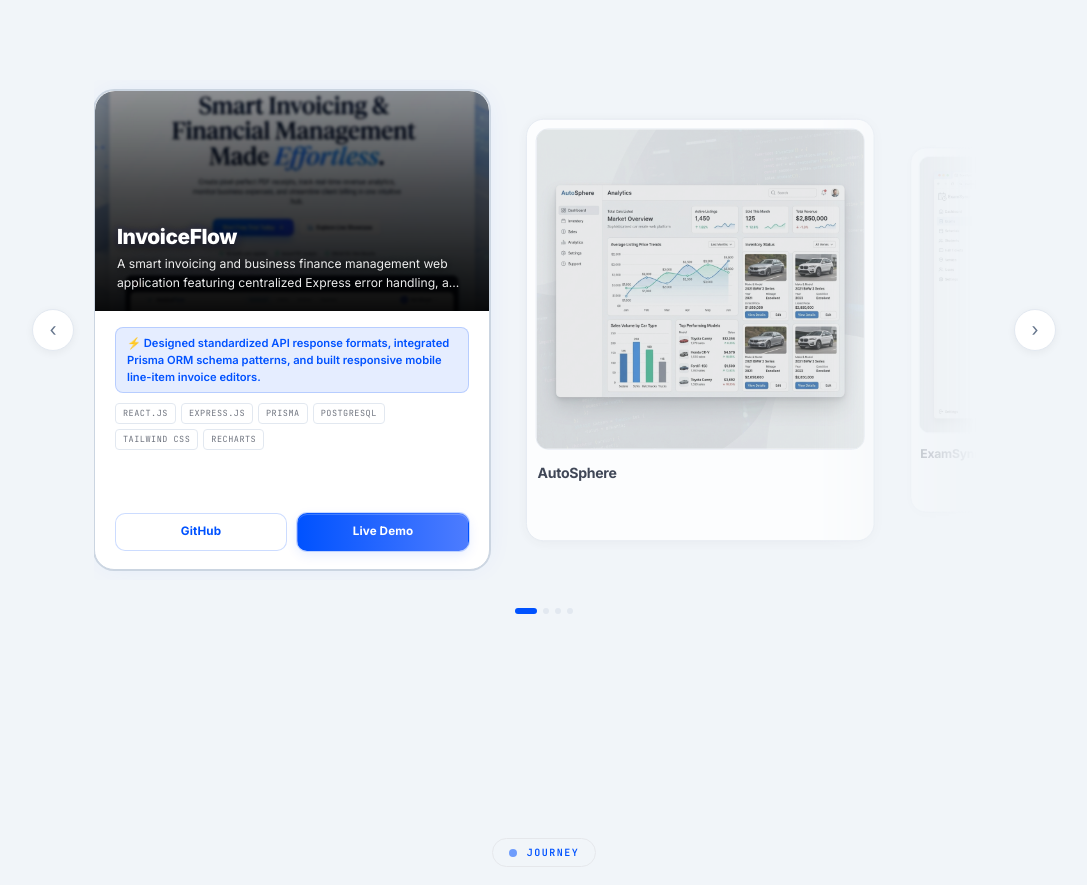
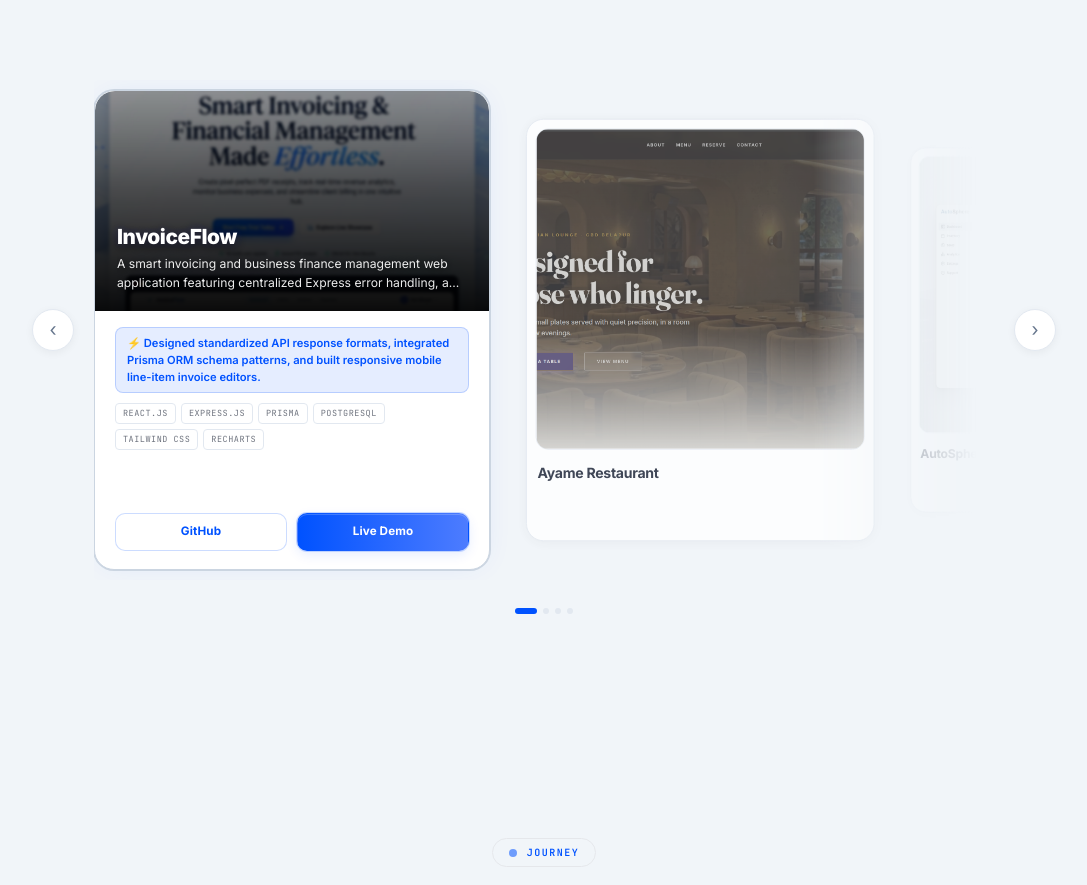
Before and after one commit to RajPakhurde/Portfolio, a React (Vite) app: page / in a window 1280 px wide. Shown: the part 1102-1987 px from the top of the page, without its empty margins (96-1183 px from the left). Built offline with nearby package versions, Linux system fonts and the light colour scheme; a web font is replaced by a local one.

Commit message:
shuffle project sequence

```diff
--- a/src/data/projects.js
+++ b/src/data/projects.js
@@ -8,6 +8,16 @@
     image: "/projects/invoiceflow.png",
     github: "https://github.com/RajPakhurde/InvoiceFlow",
     demo: "https://invoiceflow.rajpakhurde.in",
+  },
+  {
+    title: "Ayame Restaurant",
+    description:
+      "A premium, responsive single-page landing site for Ayame, a modern Asian fusion lounge in CBD Belapur, Navi Mumbai. Built to show visual brand identity, dynamic menu highlights, and booking CTAs.",
+    highlight: "Engineered a custom Pinterest-style masonry photo gallery, built an interactive full-menu lightbox modal, and added premium preloader animations using Framer Motion.",
+    tech: ["React.js", "Vite", "Framer Motion", "CSS"],
+    image: "/projects/ayame.png",
+    github: "https://github.com/RajPakhurde/ayame-restaurant",
+    demo: "https://ayame.restaurant.rajpakhurde.in/",
   },
   {
     title: "AutoSphere",
@@ -29,14 +39,5 @@
     github: "https://github.com/RajPakhurde/AcademiaSuite",
     demo: null,
   },
-  {
-    title: "Ayame Restaurant",
-    description:
-      "A premium, responsive single-page landing site for Ayame, a modern Asian fusion lounge in CBD Belapur, Navi Mumbai. Built to show visual brand identity, dynamic menu highlights, and booking CTAs.",
-    highlight: "Engineered a custom Pinterest-style masonry photo gallery, built an interactive full-menu lightbox modal, and added premium preloader animations using Framer Motion.",
-    tech: ["React.js", "Vite", "Framer Motion", "CSS"],
-    image: "/projects/ayame.png",
-    github: "https://github.com/RajPakhurde/ayame-restaurant",
-    demo: "https://ayame.restaurant.rajpakhurde.in/",
-  },
+
 ];
```
